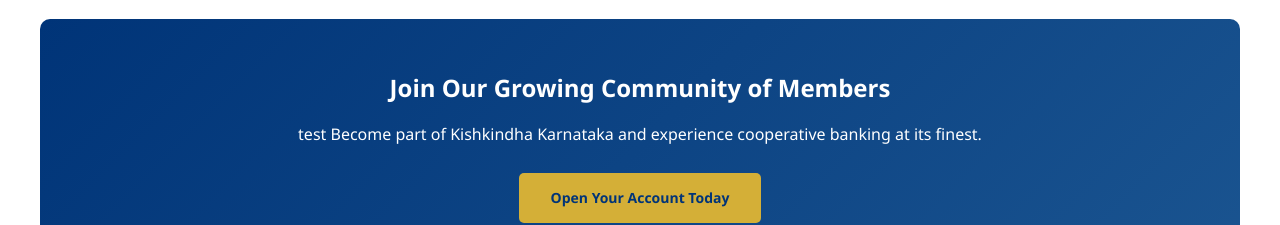
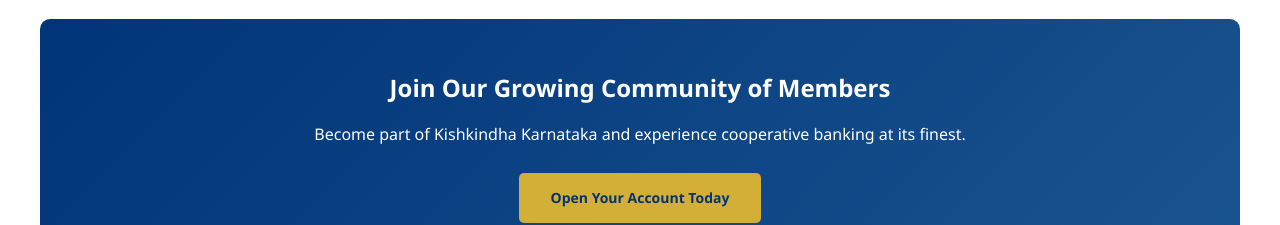
Before and after one commit to abhishekarloor/KKSSSN, a plain HTML site: page pages/about.html in a window 1280 px wide. Shown: the part 3860-4085 px from the top of the page. Drawn offline with Linux system fonts and the light colour scheme.

Commit message:
Revert "test commit"

```diff
--- a/pages/about.html
+++ b/pages/about.html
@@ -293,7 +293,7 @@
         <!-- CTA -->
         <section class="section" style="background: linear-gradient(135deg, var(--primary-blue) 0%, var(--light-blue) 100%); color: white; padding: 50px 30px; border-radius: 10px; text-align: center; margin-left: -20px; margin-right: -20px;">
             <h2 style="margin-bottom: 15px;">Join Our Growing Community of Members</h2>
-            <p style="margin-bottom: 25px; font-size: 16px;">test Become part of Kishkindha Karnataka and experience cooperative banking at its finest.</p>
+            <p style="margin-bottom: 25px; font-size: 16px;">Become part of Kishkindha Karnataka and experience cooperative banking at its finest.</p>
             <a href="contact.html" class="btn btn-primary">Open Your Account Today</a>
         </section>
     </main>
```
